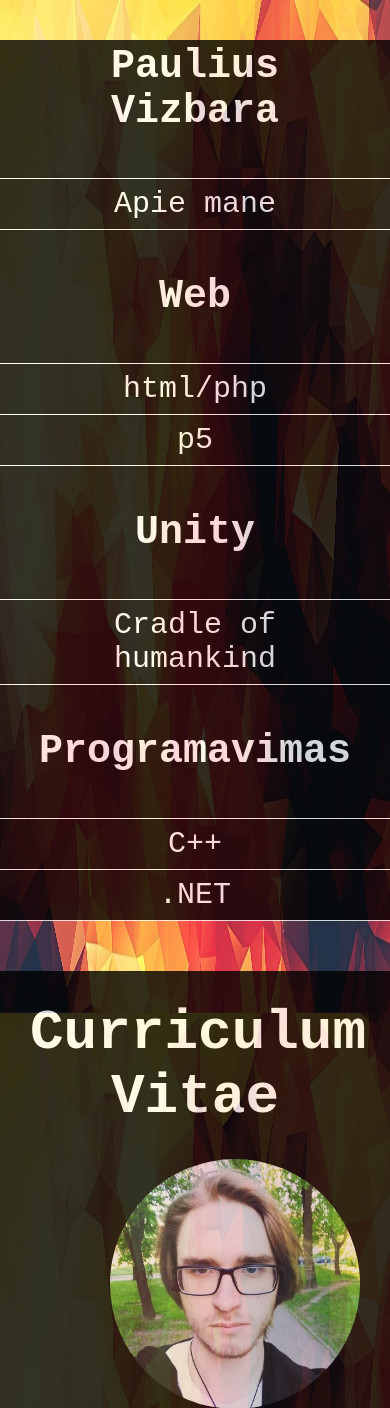
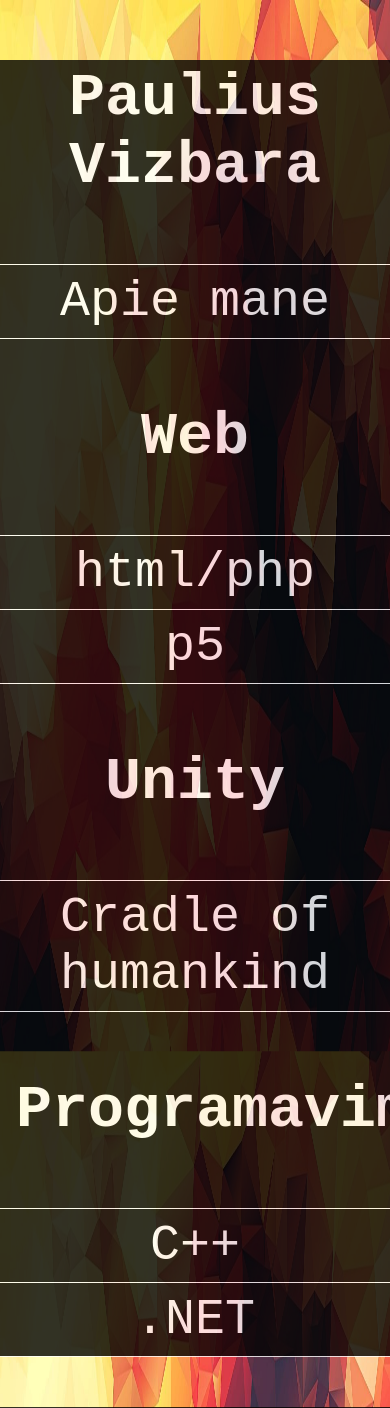
Before and after one commit to FriendlyBurrito/PauliusVizbara, a PHP site: page / in a window 390 px wide; the page is wider, and only the part inside the window is pictured. Shown: the top 1408 px of that part. Run offline with PHP 8.4, Linux system fonts and the light colour scheme.

Commit message:
Font sizes on mobile

```diff
--- a/index.html
+++ b/index.html
@@ -53,7 +53,7 @@
 				<center> <h2 class="cardTitle" id ="html"> html/PHP </h2> </center>
 
 				<p> Šį puslapį dariau stodamas į NFQ akademiją. Tačiau jo tikrinimo metu nepavyko prisijungti prie mySQL serverio, kadangi hosting'as buvo ant mano kompiuterio, kuris būtent tuo metu užstrigo... </p>
-				<center> <a class="Link" style="font-size: 20px;"  href="http://friendlyburrito.atwebpages.com/" > <i> <b> Nuoroda į puslapį </b> </i> </a>	</center>
+				<center> <a class="Link" style=""  href="http://friendlyburrito.atwebpages.com/" > <i> <b> Nuoroda į puslapį </b> </i> </a>	</center>
 
 				<center> <h2 style="margin-top: 40px" class="cardTitle" id ="p5"> p5 </h2> </center>
 				<p align="center"> <b> p5 </b> - tai JavaScript biblioteka, skirta grafiniam darbui internetinėse svetainėse. Žemiau - porą mano išbandytų dalykų. </p>
--- a/style.css
+++ b/style.css
@@ -37,14 +37,18 @@
 @media screen and (max-device-width: 1020px){
 
 	.rightcolumn {
-		font-size: 28px;
+		font-size: 35px;
+
 	}
 
+	.Link{
+		font-size: 40px;
+	}
     ul.leftcolumn,
     ul.leftcolumn li,
-    ul.leftcolumn h3 {float: none; font-size: 30px;}
+    ul.leftcolumn h3 {float: none; font-size: 50px;}
 	ul.leftcolumn h3{
-		font-size: 40px;
+		font-size: 60px;
 	}
     ul.leftcolumn {
     	text-align: center;
@@ -92,6 +96,7 @@
 .Link{
 	text-decoration:none;
 	color:#DE5AB4;
+	font-size: 20px;
 }
 #kontaktuSarasas{
 	 list-style-type: none;
```
